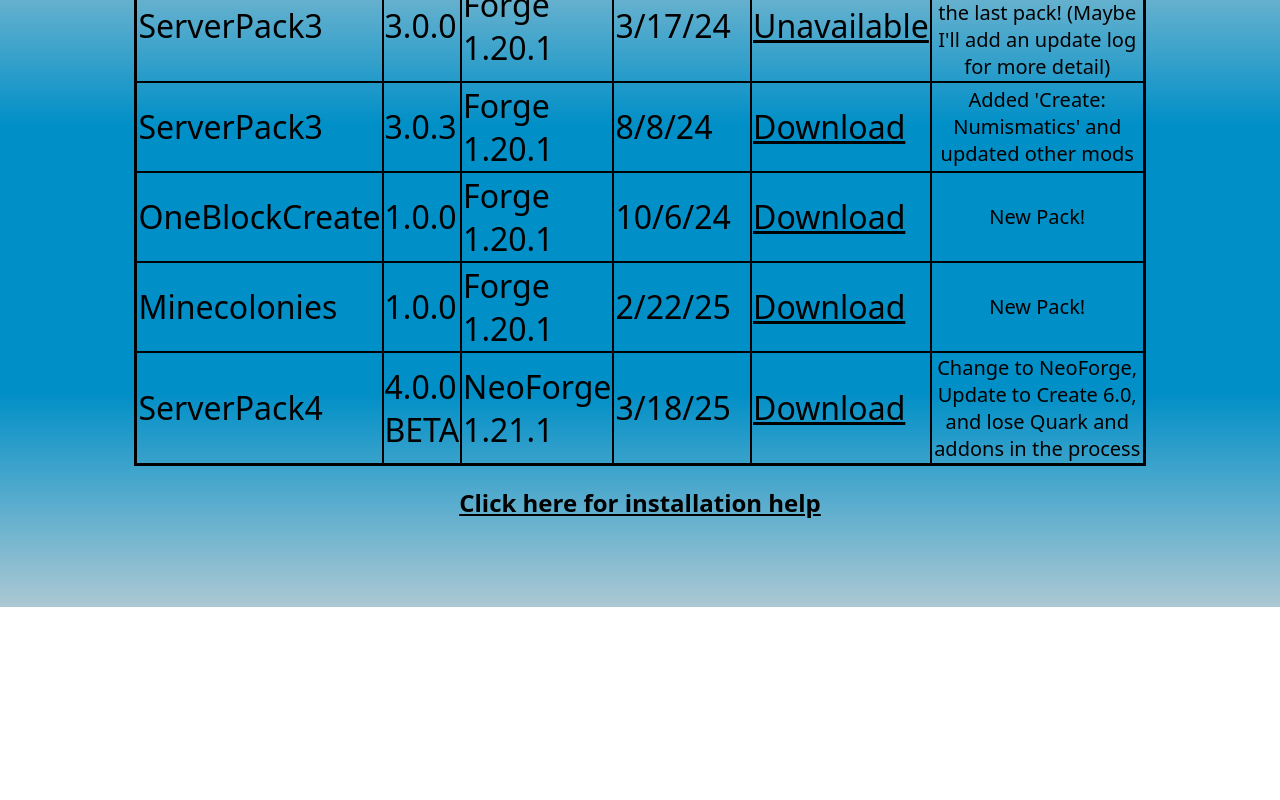
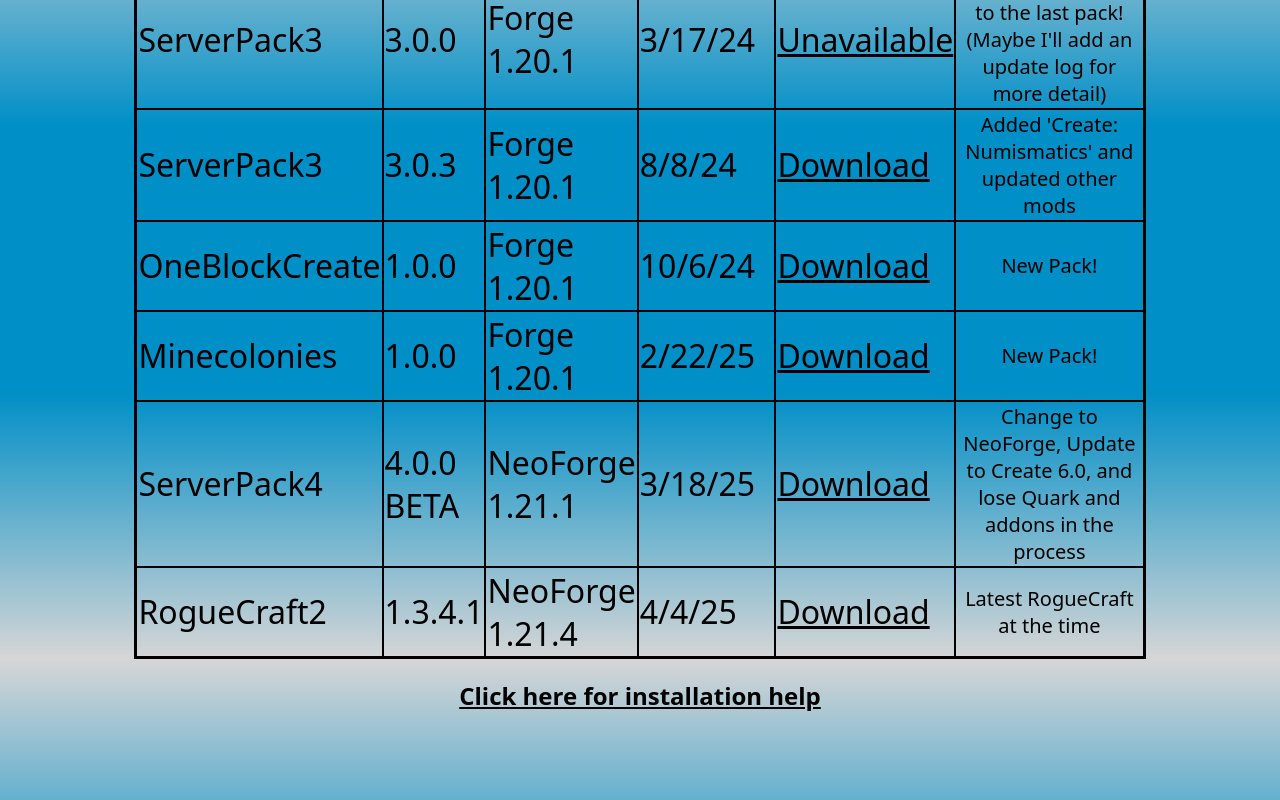
Before and after one commit to SuperSaver1164/ModpackZone, a plain HTML site: page downloadpage.html in a window 1280 px wide. Shown: the part 941-1741 px from the top of the page. Before the commit the page ends 1548 px from the top, so only its background shows below. Drawn offline with Linux system fonts and the light colour scheme.

Commit message:
Update downloadpage.html

```diff
--- a/downloadpage.html
+++ b/downloadpage.html
@@ -113,6 +113,15 @@
       <td id="smalltext">Change to NeoForge, Update to Create 6.0, and lose Quark and addons in the process</td>
     </tr>
 
+    <tr>
+      <td>RogueCraft2</td>
+      <td id="bb">1.3.4.1</td>
+      <td id="br">NeoForge 1.21.4</td>
+      <td id="br">4/4/25</td>
+      <td id="br"><a href="/ModpackZone/Modpacks/RogueNew.zip" download>Download</a></td>
+      <td id="smalltext">Latest RogueCraft at the time</td>
+    </tr>
+
     <h2>Note: Modpack+ versions include 'Rubidium', 'Oculus', and 'Oculus Flywheel Compat' mods for increased performance and shader compatibility. Starting at 3.0.0, these are included by default, as well as 4 shaders.</h2>
 
 
```
